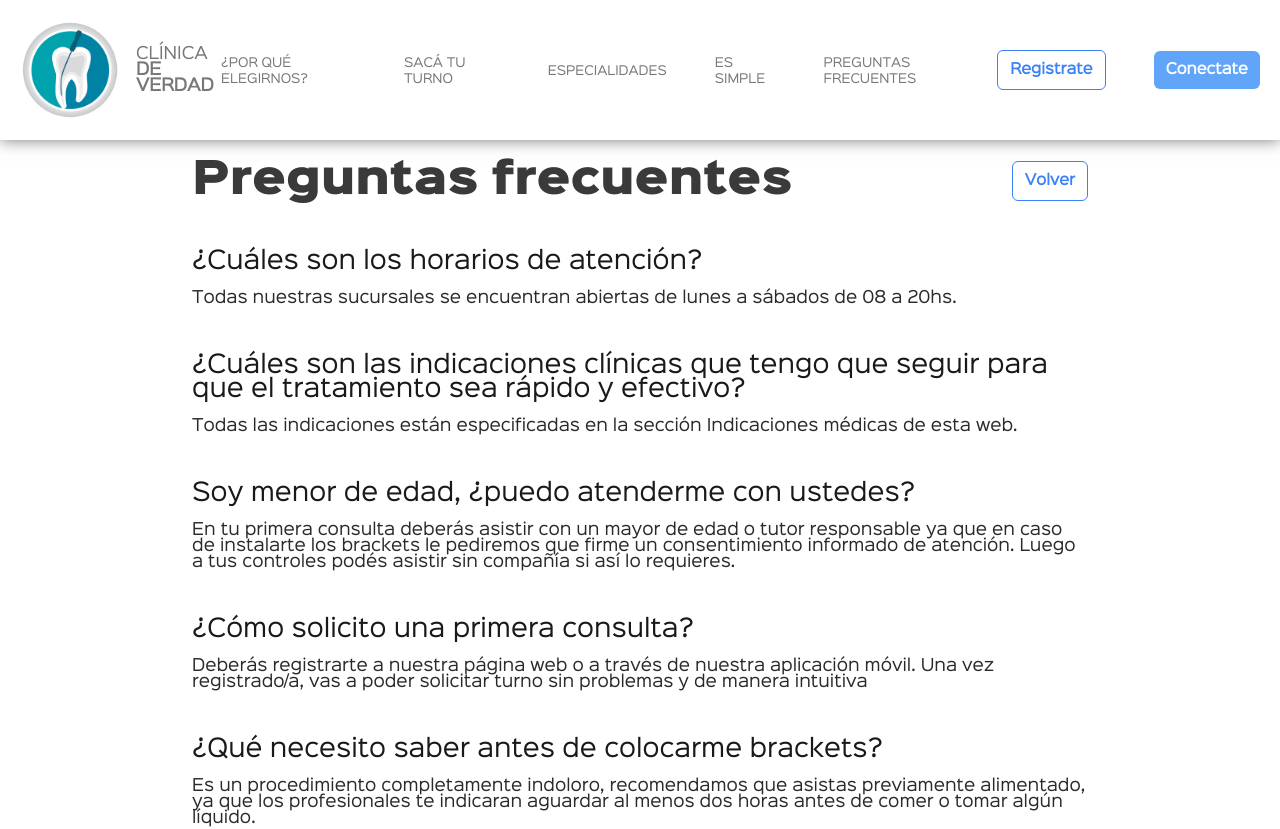
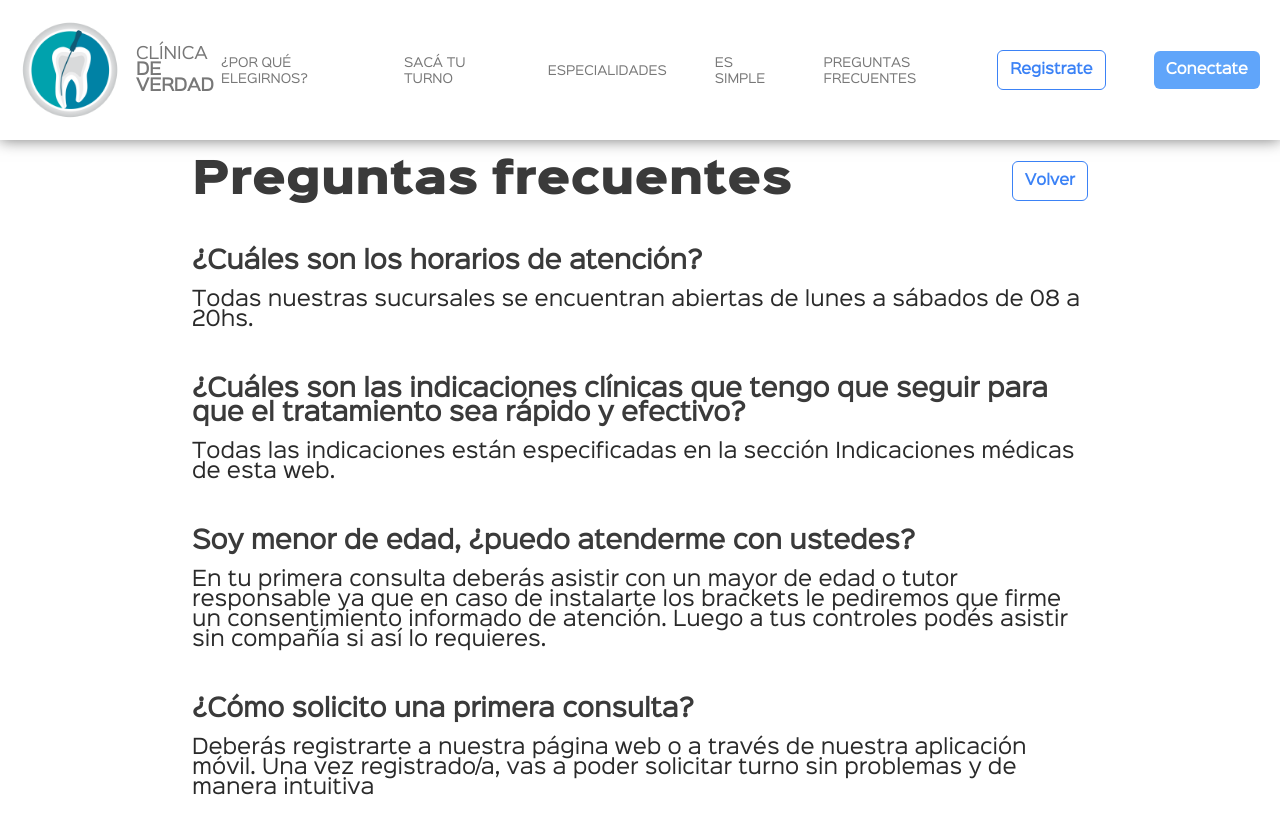
Before and after one commit to alanpisani/turnero-front, a React (Vite) app: page /preguntas in a window 1280 px wide. Shown: the top 829 px of the page. Built offline with nearby package versions, Linux system fonts and the light colour scheme.

Commit message:
detalles cambiados question

```diff
--- a/src/pages/Questions/QuestionComp/Question.css
+++ b/src/pages/Questions/QuestionComp/Question.css
@@ -5,10 +5,12 @@
 }
 
 .question{
-    color: rgba(0, 0, 0, 0.9);
+    color: var(--gray);
+    font-weight: bold;
     font-size: 1.5rem;
 }
 
 .answer{
     color: var(--ultra-gray);
+    font-size: 1.25rem;
 }
```
